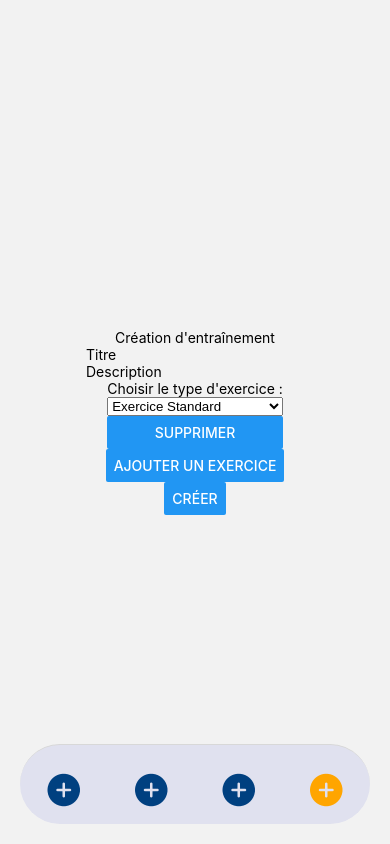
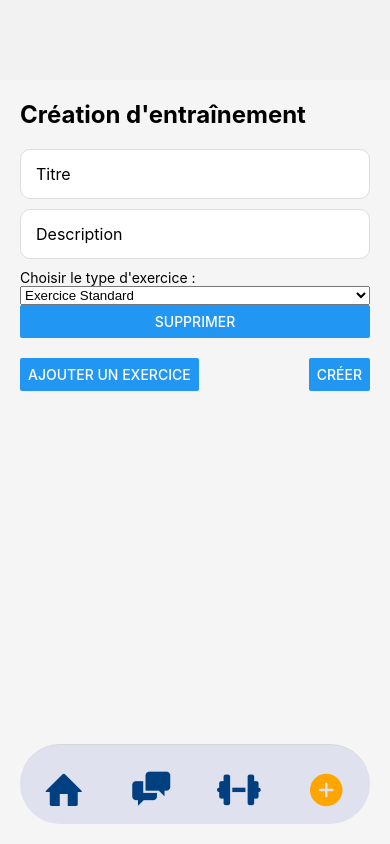
Before and after one commit to TomSneakers/GymUnity, a React Native app: screen /CreateTraining in a window 390 px wide. Built offline with nearby package versions, Linux system fonts and the light colour scheme.

Commit message:
style & fix: entrainement(style) et props value =number

```diff
--- a/components/MainTabs.js
+++ b/components/MainTabs.js
@@ -1,6 +1,6 @@
 // MainTabs.js
 import React from 'react';
-import { Ionicons } from '@expo/vector-icons';
+import { Ionicons, FontAwesome6, Entypo } from '@expo/vector-icons';
 
 import ProfilePage from '../screens/ProfilePage';
 import Communication from '../screens/Communication';
@@ -37,19 +37,19 @@ const MainTabs = () => {
             <Tab.Screen name="Profile" component={ProfilePage} options={{
                 tabBarLabel: '',
                 tabBarIcon: ({ color }) => (
-                    <Ionicons name="add-circle" color={color} size={40} />
+                    <Entypo name="home" color={color} size={40} />
                 ),
             }} />
             <Tab.Screen name="Groupe" component={Communication} options={{
                 tabBarLabel: '',
                 tabBarIcon: ({ color }) => (
-                    <Ionicons name="add-circle" color={color} size={40} />
+                    <Entypo name="chat" color={color} size={38} />
                 ),
             }} />
             <Tab.Screen name="Entrainement" component={Entrainement} options={{
                 tabBarLabel: '',
                 tabBarIcon: ({ color }) => (
-                    <Ionicons name="add-circle" color={color} size={40} />
+                    <FontAwesome6 name="dumbbell" color={color} size={35} />
                 ),
             }} />
             <Tab.Screen
--- a/components/createTraining.js
+++ b/components/createTraining.js
@@ -3,6 +3,7 @@ import { Alert, Button, Text, TextInput, View } from 'react-native';
 import { trainingService } from "../service/trainingService";
 import { ExerciseConfigurator } from "./createTraining/exerciseConfigurator/exerciseConfigurator";
 import { StyleSheet } from "react-native";
+
 export default function CreateTraining() {
     const [title, setTitle] = useState('');
     const [description, setDescription] = useState('');
@@ -32,16 +33,18 @@ export default function CreateTraining() {
 
     return (
         <View style={styles.container}>
-            <Text>Création d'entraînement</Text>
-            <TextInput placeholder="Titre" value={title} onChangeText={setTitle} />
-            <TextInput placeholder="Description" value={description} onChangeText={setDescription} />
+            <Text style={styles.title}>Création d'entraînement</Text>
+            <TextInput style={styles.input} placeholder="Titre" value={title} onChangeText={setTitle} />
+            <TextInput style={styles.input} placeholder="Description" value={description} onChangeText={setDescription} />
             {exercises.map((exercise, index) => <ExerciseConfigurator key={index}
                 index={index}
                 exercise={exercise}
                 onChange={handleExerciseChange}
                 onRemove={handleRemove} />)}
-            <Button title={"Ajouter un exercice"} onPress={handleAddExercise} />
-            <Button title="Créer" onPress={handleCreateTraining} />
+            <View style={styles.buttonContainer}>
+                <Button title={"Ajouter un exercice"} onPress={handleAddExercise} />
+                <Button title="Créer" onPress={handleCreateTraining} />
+            </View>
         </View>
     );
 }
@@ -49,7 +52,28 @@ export default function CreateTraining() {
 const styles = StyleSheet.create({
     container: {
         flex: 1,
-        justifyContent: 'center',
-        alignItems: 'center',
+        padding: 20,
+        backgroundColor: '#f5f5f5',
+        top: 80,
+    },
+    title: {
+        fontSize: 24,
+        fontWeight: 'bold',
+        marginBottom: 20,
+    },
+    input: {
+        height: 50,
+        borderColor: '#ddd',
+        borderWidth: 1,
+        marginBottom: 10,
+        paddingHorizontal: 15,
+        borderRadius: 10,
+        backgroundColor: '#fff',
+        fontSize: 16,
+    },
+    buttonContainer: {
+        flexDirection: 'row',
+        justifyContent: 'space-between',
+        marginTop: 20,
     },
 });
--- a/components/createTraining/exerciseConfigurator/cardioExerciseConfigurator.jsx
+++ b/components/createTraining/exerciseConfigurator/cardioExerciseConfigurator.jsx
@@ -1,21 +1,27 @@
-import {useEffect, useState} from "react";
-import {Text, TextInput, View} from "react-native";
+import { useEffect, useState } from "react";
+import { Text, TextInput, View } from "react-native";
 
-export function CardioExerciseConfigurator({onChange}) {
+export function CardioExerciseConfigurator({ onChange }) {
   const [name, setName] = useState("");
-    const [duration, setDuration] = useState(0);
+  const [duration, setDuration] = useState("");
 
   useEffect(() => {
-        onChange({name, duration});
+    onChange({
+      name,
+      duration: duration ? parseInt(duration) : 0,
+    });
   }, [name, duration]);
 
   return (
     <View>
       <Text>Nom de l'exercice</Text>
-            <TextInput value={name} onChangeText={setName}/>
+      <TextInput value={name} onChangeText={setName} />
       <Text>Durée (en minutes)</Text>
-            <TextInput value={duration} onChangeText={setDuration}/>
+      <TextInput
+        keyboardType="numeric"
+        value={duration}
+        onChangeText={(value) => setDuration(value)}
+      />
     </View>
   );
-
 }
--- a/components/createTraining/exerciseConfigurator/strengthExerciseConfigurator.jsx
+++ b/components/createTraining/exerciseConfigurator/strengthExerciseConfigurator.jsx
@@ -1,29 +1,51 @@
-import {useEffect, useState} from "react";
-import {Text, TextInput, View} from "react-native";
+import { useEffect, useState } from "react";
+import { Text, TextInput, View } from "react-native";
 
-export function StrengthExerciseConfigurator({onChange}) {
+export function StrengthExerciseConfigurator({ onChange }) {
   const [name, setName] = useState("");
-    const [sets, setSets] = useState(0);
-    const [reps, setReps] = useState(0);
-    const [weight, setWeight] = useState(0);
-    const [restTime, setRestTime] = useState(0);
+  const [sets, setSets] = useState("");
+  const [reps, setReps] = useState("");
+  const [weight, setWeight] = useState("");
+  const [restTime, setRestTime] = useState("");
 
   useEffect(() => {
-        onChange({name, sets, reps, weight, restTime});
+    onChange({
+      name,
+      sets: sets ? parseInt(sets) : 0,
+      reps: reps ? parseInt(reps) : 0,
+      weight: weight ? parseFloat(weight) : 0,
+      restTime: restTime ? parseInt(restTime) : 0,
+    });
   }, [name, sets, reps, weight, restTime]);
 
   return (
     <View>
       <Text>Nom de l'exercice</Text>
-            <TextInput value={name} onChangeText={setName}/>
+      <TextInput value={name} onChangeText={setName} />
       <Text>Nombre de série</Text>
-            <TextInput autoComplete={"cc-number"} value={sets} onChangeText={setSets}/>
+      <TextInput
+        keyboardType="numeric"
+        value={sets}
+        onChangeText={(value) => setSets(value)}
+      />
       <Text>Nombres de répétitions</Text>
-            <TextInput autoComplete={"cc-number"} value={reps} onChangeText={setReps}/>
+      <TextInput
+        keyboardType="numeric"
+        value={reps}
+        onChangeText={(value) => setReps(value)}
+      />
       <Text>Poids</Text>
-            <TextInput autoComplete={"cc-number"} value={weight} onChangeText={setWeight}/>
+      <TextInput
+        keyboardType="numeric"
+        value={weight}
+        onChangeText={(value) => setWeight(value)}
+      />
       <Text>Temps de repos</Text>
-            <TextInput autoComplete={"cc-number"} value={restTime} onChangeText={setRestTime}/>
+      <TextInput
+        keyboardType="numeric"
+        value={restTime}
+        onChangeText={(value) => setRestTime(value)}
+      />
     </View>
   );
 }
--- a/screens/Entrainement.js
+++ b/screens/Entrainement.js
@@ -1,5 +1,5 @@
 import React, { useState, useEffect } from 'react';
-import { View, FlatList, Text, Button, Alert } from 'react-native';
+import { View, FlatList, Text, Button, Alert, StyleSheet } from 'react-native';
 import { trainingService } from "../service/trainingService";
 
 export default function Entrainement({ navigation }) {
@@ -14,23 +14,53 @@ export default function Entrainement({ navigation }) {
     }, []);
 
     return (
-        <View>
-            <Text>Entrainements</Text>
+        <View style={styles.container}>
+            <Text style={styles.title}>Entrainements</Text>
             <FlatList
                 data={trainings}
                 keyExtractor={item => item.id.toString()}
                 renderItem={({ item }) => (
-                    <View>
-                        <Text>{item.title}</Text>
-                        <Text>{item.description}</Text>
-                        <Text>{item.exerciseCount}</Text>
+                    <View style={styles.itemContainer}>
+                        <Text style={styles.itemTitle}>{item.title}</Text>
+                        <Text style={styles.itemDescription}>{item.description}</Text>
+                        <Text style={styles.itemCount}>{item.exerciseCount}</Text>
                     </View>
                 )}
-            />
-            <Button
-                title="Creer un entrainement"
-                onPress={() => navigation.navigate('MainTabs', { screen: 'CreateTraining' })}
             />
         </View>
     );
 }
+
+const styles = StyleSheet.create({
+    container: {
+        flex: 1,
+        padding: 10,
+        backgroundColor: '#f5f5f5',
+        top: 80,
+        marginBottom: 180,
+
+    },
+    title: {
+        fontSize: 24,
+        fontWeight: 'bold',
+        marginBottom: 10,
+    },
+    itemContainer: {
+        backgroundColor: '#fff',
+        padding: 10,
+        marginBottom: 10,
+        borderRadius: 5,
+    },
+    itemTitle: {
+        fontSize: 18,
+        fontWeight: 'bold',
+    },
+    itemDescription: {
+        fontSize: 14,
+        color: '#666',
+    },
+    itemCount: {
+        fontSize: 12,
+        color: '#999',
+    },
+});
```
Also changed, not shown: components/ChooseExercice.js (deleted, +0 -26 lines), components/ExerciseCardio.js (deleted, +0 -32 lines), components/ExerciseStandard.js (deleted, +0 -24 lines). Lines whose indentation alone changed are shown as unchanged.
